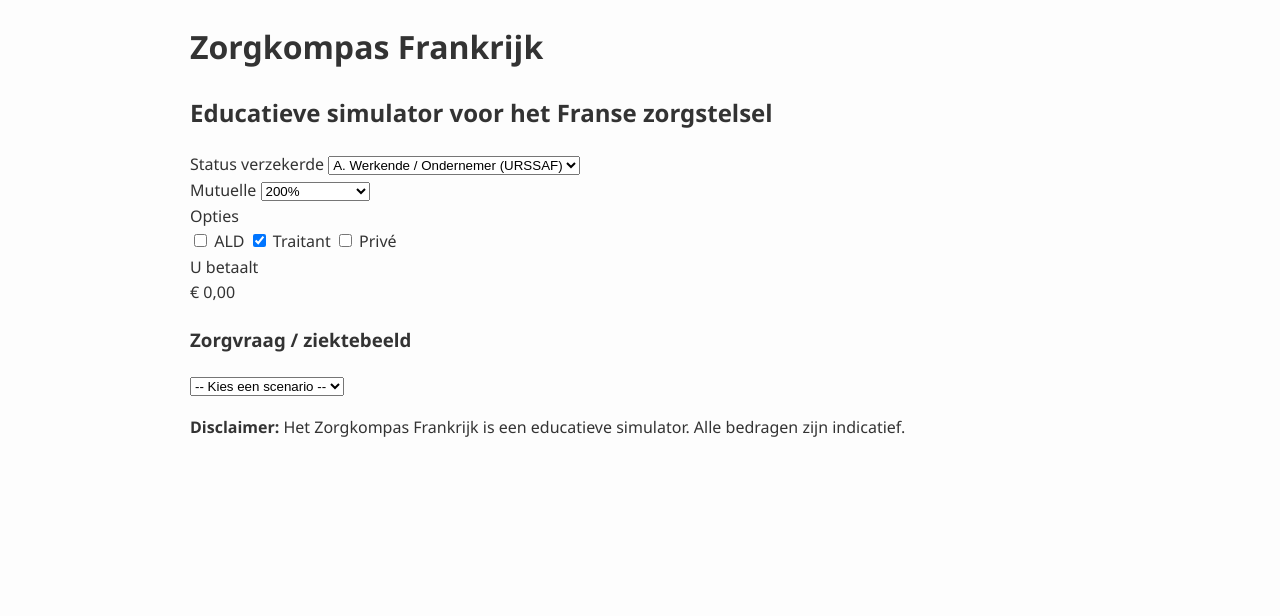
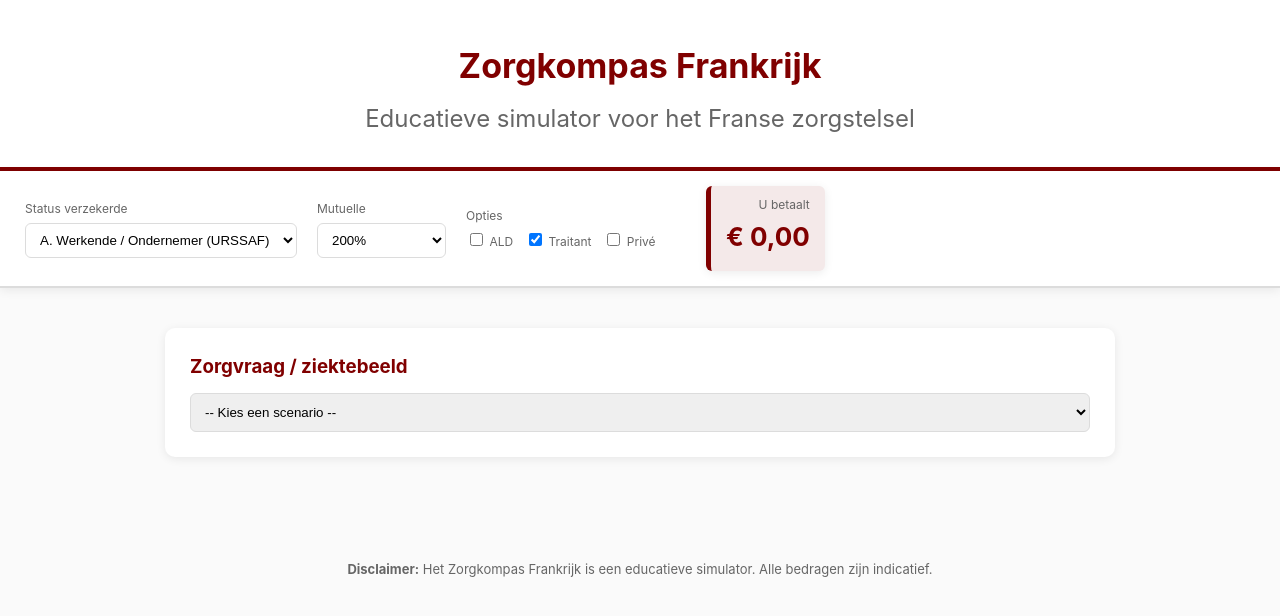
Before and after one commit to antonnoe/zorgkompas-frankrijk, a plain HTML site: page index.html in a window 1280 px wide. Drawn offline with Linux system fonts and the light colour scheme; a script that the page names is missing.

Commit message:
Refactor CSS variables and styles for consistency

```diff
--- a/style.css
+++ b/style.css
@@ -1,128 +1,170 @@
-:root{
-    --primary:#800000;
-    --primary-light:#f2e6e6;
-    --neutral-dark:#2c3e50;
-    --text:#333;
+:root {
+    --red: #800000;
+    --red-light: #f4e9e9;
+    --red-dark: #5c0000;
+    --bg: #fafafa;
+    --white: #ffffff;
+    --text: #222;
+    --soft: #666;
+    --border: #dcdcdc;
+    --shadow: 0 2px 10px rgba(0,0,0,0.08);
 }
 
-body{
-    font-family:Segoe UI,Arial;
-    background:#fdfdfd;
-    color:var(--text);
-    max-width:900px;
-    margin:0 auto;
-    line-height:1.6;
+body {
+    margin: 0;
+    font-family: "Inter", Segoe UI, Arial, sans-serif;
+    background: var(--bg);
+    color: var(--text);
+    line-height: 1.5;
 }
 
-.fz-dashboard-sticky{
-    position:sticky;top:0;z-index:100;
-    background:var(--neutral-dark);
-    color:white;
-    padding:15px 20px;
-    border-bottom:4px solid var(--primary);
-    display:flex;flex-wrap:wrap;
-    align-items:center;
-    gap:20px;
+/* HEADER */
+#zk-header {
+    text-align: center;
+    padding: 40px 20px 30px;
+    background: var(--white);
+    border-bottom: 4px solid var(--red);
+    box-shadow: var(--shadow);
+}
+#zk-header h1 {
+    font-size: 34px;
+    margin: 0;
+    color: var(--red);
+}
+#zk-header h2 {
+    margin: 10px 0 0;
+    font-weight: 400;
+    color: var(--soft);
 }
 
-.fz-dash-title{
-    font-size:12px;
-    text-transform:uppercase;
-    color:#ccc;
-    font-weight:bold;
+/* DASHBOARD */
+#zk-dashboard {
+    position: sticky;
+    top: 0;
+    z-index: 20;
+    display: grid;
+    grid-template-columns: repeat(4, auto) 1fr;
+    gap: 20px;
+    align-items: center;
+    padding: 15px 25px;
+    background: var(--white);
+    border-bottom: 2px solid var(--border);
+    box-shadow: var(--shadow);
 }
 
-.fz-dash-controls{display:flex;gap:15px;flex-wrap:wrap;}
-
-.fz-dash-select{
-    padding:8px;
-    border-radius:4px;
-    border:none;
-    font-weight:bold;
-    cursor:pointer;
+.zk-dash-block {
+    display: flex;
+    flex-direction: column;
+    gap: 5px;
+}
+.zk-dash-block label {
+    font-size: 12px;
+    color: var(--soft);
+}
+.zk-dash-block select {
+    padding: 8px 10px;
+    border-radius: 6px;
+    border: 1px solid var(--border);
+    background: var(--white);
 }
 
-.fz-checkbox-wrapper{
-    display:flex;align-items:center;gap:8px;color:white;cursor:pointer;
+.zk-dash-block.small {
+    width: 220px;
 }
 
-/* --- SECTIONS --- */
-.fz-section{
-    background:white;
-    border:1px solid #e0e0e0;
-    border-radius:8px;
-    margin:30px 0;
-    box-shadow:0 2px 5px rgba(0,0,0,0.05);
+.zk-opt-row {
+    display: flex;
+    gap: 12px;
+    font-size: 13px;
 }
 
-.fz-section-header{
-    background:var(--primary);
-    color:white;
-    padding:15px 20px;
-    display:flex;align-items:center;gap:15px;
+/* TOTAL BOX */
+#zk-total {
+    margin-left: auto;
+    background: var(--red-light);
+    padding: 10px 15px;
+    border-left: 5px solid var(--red);
+    border-radius: 6px;
+    text-align: right;
+    box-shadow: var(--shadow);
+}
+.zk-total-label {
+    font-size: 12px;
+    color: var(--soft);
+}
+.zk-total-value {
+    font-size: 26px;
+    font-weight: 700;
+    margin-top: 3px;
+    color: var(--red);
+}
+.zk-total-note {
+    font-size: 11px;
+    color: var(--red-dark);
+    margin-top: 5px;
 }
 
-.fz-step-num{
-    width:30px;height:30px;border-radius:50%;
-    background:rgba(255,255,255,0.2);
-    display:flex;align-items:center;justify-content:center;
-    font-weight:bold;
+/* SCENARIO PANEL */
+#zk-scenario-panel {
+    max-width: 900px;
+    margin: 40px auto 20px;
+    background: var(--white);
+    padding: 25px;
+    border-radius: 10px;
+    box-shadow: var(--shadow);
+}
+#zk-scenario-panel h3 {
+    margin: 0 0 12px;
+    color: var(--red);
+}
+#zk-scenario-panel select {
+    padding: 10px;
+    width: 100%;
+    border-radius: 6px;
+    border: 1px solid var(--border);
 }
 
-.fz-section-title{font-size:18px;font-weight:600;margin:0;}
-
-.fz-content{padding:20px;}
-
-.fz-text-block{
-    margin-bottom:20px;
-    font-size:14px;color:#555;
-    border-left:3px solid #eee;
-    padding-left:15px;
+/* DETAIL CONTAINER */
+#zk-detail-container {
+    max-width: 900px;
+    margin: 20px auto 60px;
+    padding: 0 10px;
 }
 
-/* CALC MODULE */
-.fz-calc-module{
-    background:var(--primary-light);
-    padding:20px;border-radius:6px;
-    border:1px solid #e0caca;
+/* SCENARIO BLOCKS */
+.zk-block {
+    background: var(--white);
+    margin-bottom: 25px;
+    border-radius: 10px;
+    box-shadow: var(--shadow);
+    border-left: 6px solid var(--red);
+    padding: 25px;
+}
+.zk-block h4 {
+    font-size: 20px;
+    margin: 0 0 10px;
+    color: var(--red);
+}
+.zk-block p {
+    color: var(--soft);
+    margin-bottom: 20px;
 }
 
-.fz-calc-row{
-    display:flex;justify-content:space-between;
-    font-size:14px;margin-bottom:8px;
+/* COST ROWS */
+.zk-row {
+    display: flex;
+    justify-content: space-between;
+    padding: 8px 0;
+    border-bottom: 1px dashed var(--border);
+}
+.zk-row:last-child {
+    border-bottom: none;
 }
 
-.fz-calc-total{
-    border-top:1px solid #ccc;
-    padding-top:10px;margin-top:10px;
-    font-size:18px;font-weight:bold;
-    color:var(--primary);
+/* FOOTER */
+#zk-footer {
+    text-align: center;
+    padding: 30px;
+    color: var(--soft);
+    font-size: 13px;
 }
-
-/* DETAILS */
-.fz-details{
-    margin-top:15px;background:white;
-    border:1px solid #ccc;
-    padding:10px;border-radius:4px;
-    display:none;
-    font-size:12px;font-family:monospace;
-}
-.fz-details.open{display:block;}
-.fz-detail-row{
-    display:flex;justify-content:space-between;
-    border-bottom:1px dashed #eee;
-    padding:4px 0;
-}
-
-/* BUTTON */
-.fz-toggle-btn{
-    background:transparent;
-    border:1px solid var(--primary);
-    color:var(--primary);
-    padding:5px 10px;
-    border-radius:4px;
-    cursor:pointer;
-    font-size:12px;
-    margin-top:10px;
-}
-.fz-toggle-btn:hover{background:var(--primary);color:white;}
```
